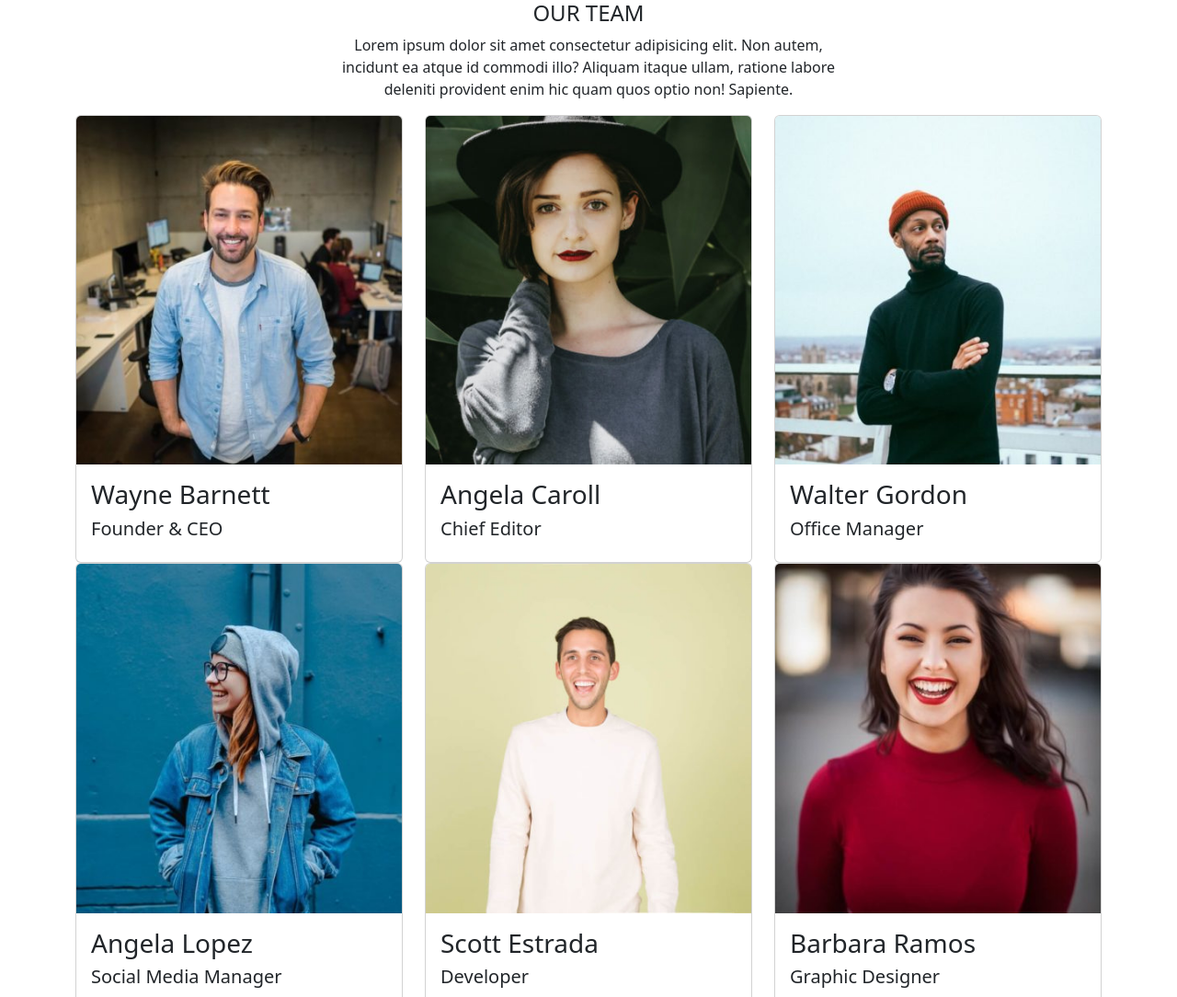
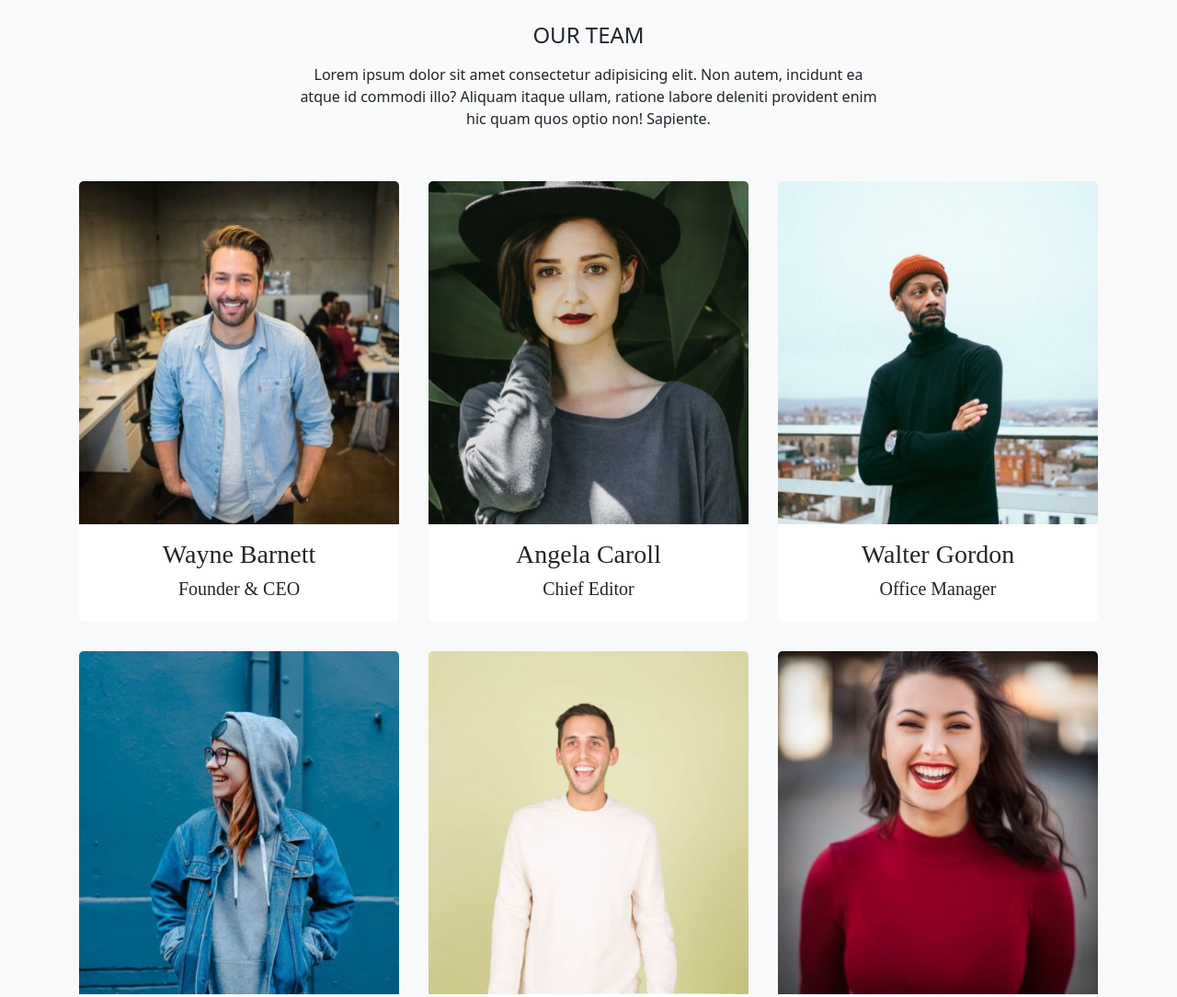
Before and after one commit to AlvaroArbaiza/js-our-team, a plain HTML site: page index.html in a window 1280 px wide. Shown: the top 1084 px of the page at 92% size. Drawn offline with nearby package versions, Linux system fonts and the light colour scheme.

Commit message:
Refactoring stile pagina

```diff
--- a/assets/js/main.js
+++ b/assets/js/main.js
@@ -54,9 +54,6 @@ const team = [
     },
 ];
 
-
-// console.log(nameTeam)
-
 // Creazione ciclo for per eseguire più commandi selezionando ogni chiave di ogni oggetto
 for ( let i = 0; i < team.length; i++ ) {
 
@@ -75,12 +72,11 @@ for ( let i = 0; i < team.length; i++ ) {
     console.log(roleTeam)
     console.log(imageTeam)
 
-
     document.querySelector("#team").innerHTML +=
     `
-        <div class="col-4">
+        <div class="col-4 p-3">
 
-            <div class="card" >
+            <div class="card border border-0" id="${i}">
                 <img src="./assets/img/${imageTeam}" class="card-img-top" alt="foto frontale di ${nameTeam}">
                 <div class="card-body">
                     <h3 class="card-title">${nameTeam}</h3>
@@ -90,5 +86,5 @@ for ( let i = 0; i < team.length; i++ ) {
         </div>
     `
 
-
+    document.getElementById(i).style.fontFamily = `'Times New Roman', Times, serif`;
 }
--- a/index.html
+++ b/index.html
@@ -8,20 +8,23 @@
     <!-- Bootstrap -->
     <link href="https://cdn.jsdelivr.net/npm/bootstrap@5.3.0-alpha3/dist/css/bootstrap.min.css" rel="stylesheet" integrity="sha384-KK94CHFLLe+nY2dmCWGMq91rCGa5gtU4mk92HdvYe+M/SXH301p5ILy+dN9+nJOZ" crossorigin="anonymous">
 
+    <!-- Css -->
+    <link rel="stylesheet" href="./assets/css/style.css">
+
     <title>Our team</title>
 </head>
-<body>
+<body class="bg-light bg-gradient">
 
     <header>
 
-        <div class="container text-center">
-            <div class="row">
+        <div class="container text-center py-4">
+            <div class="row pb-2">
                 <div class="col">
                     <h1 class="fs-4 text-uppercase">our team</h1>
                 </div>
             </div>
             <div class="row justify-content-center">
-                <div class="col-6">
+                <div class="col-7">
                     <p>Lorem ipsum dolor sit amet consectetur adipisicing elit. Non autem, incidunt ea atque id commodi illo? Aliquam itaque ullam, ratione labore deleniti provident enim hic quam quos optio non! Sapiente.</p>
                 </div>
             </div>
@@ -31,61 +34,8 @@
     <main>
 
         <div class="container">
-            <div class="row" id="team">
-                <!-- <div class="col-4">
+            <div class="row text-center" id="team">
 
-                    <div class="card" >
-                        <img src="..." class="card-img-top" alt="...">
-                        <div class="card-body">
-                          <p class="card-text">Some quick example text to build on the card title and make up the bulk of the card's content.</p>
-                        </div>
-                    </div>
-                </div>
-                <div class="col-4">
-
-                    <div class="card" >
-                        <img src="..." class="card-img-top" alt="...">
-                        <div class="card-body">
-                          <p class="card-text">Some quick example text to build on the card title and make up the bulk of the card's content.</p>
-                        </div>
-                    </div>
-                </div>
-                <div class="col-4">
-
-                    <div class="card" >
-                        <img src="..." class="card-img-top" alt="...">
-                        <div class="card-body">
-                          <p class="card-text">Some quick example text to build on the card title and make up the bulk of the card's content.</p>
-                        </div>
-                    </div>
-                </div>
-                <div class="col-4">
-
-                    <div class="card" >
-                        <img src="..." class="card-img-top" alt="...">
-                        <div class="card-body">
-                          <p class="card-text">Some quick example text to build on the card title and make up the bulk of the card's content.</p>
-                        </div>
-                    </div>
-                </div>
-                <div class="col-4">
-
-                    <div class="card" >
-                        <img src="..." class="card-img-top" alt="...">
-                        <div class="card-body">
-                          <p class="card-text">Some quick example text to build on the card title and make up the bulk of the card's content.</p>
-                        </div>
-                    </div>
-                </div>
-                <div class="col-4">
-
-                    <div class="card" >
-                        <img src="..." class="card-img-top" alt="...">
-                        <div class="card-body">
-                          <p class="card-text">Some quick example text to build on the card title and make up the bulk of the card's content.</p>
-                        </div>
-                    </div>
-                </div> -->
             </div>
         </div>
 
```
